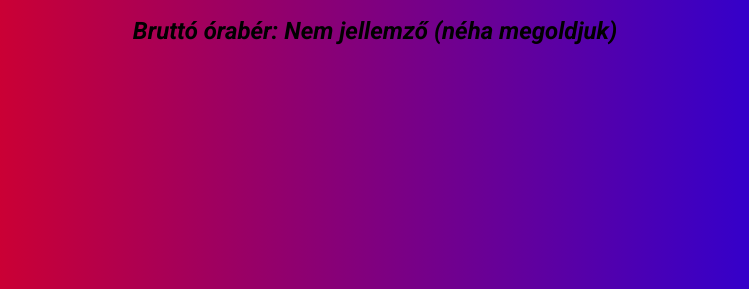
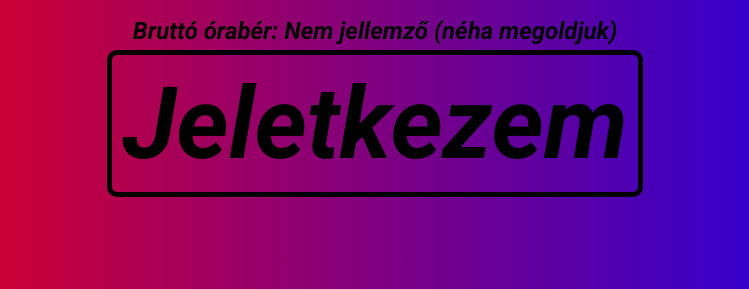
Before and after one commit to BenceGyurus/allashirdetes, a plain HTML site: page index.html in a window 1280 px wide. Shown: the part 754-1043 px from the top of the page, 265-1014 px from the left. Drawn offline with Linux system fonts and the light colour scheme.

Commit message:
asdiofjhasdgfkijn

```diff
--- a/index.html
+++ b/index.html
@@ -50,6 +50,7 @@
         </ul>
         <h2>Nettó órabér: Nincs</h2>
         <h2>Bruttó órabér: Nem jellemző (néha megoldjuk)</h2>
+        <a href="https://www.youtube.com/watch?v=y25k0SImB8Y" class = "jelentkezes">Jeletkezem</a>
     </div>
     <footer>
         <p class = "fontos"><strong>Aki ezt olvassa és nem a tanár úr, ez csak egy vicc oldal</strong></p>
--- a/style.css
+++ b/style.css
@@ -47,3 +47,14 @@ li{
     margin: 500px auto 0 auto;
     width: max-content;
 }
+
+.jelentkezes{
+    width: 100%;
+    font-size: 100px;
+    color: black;
+    text-decoration: none;
+    border: 5px solid black;
+    padding: 10px;
+    margin: 20px;
+    border-radius: 10px;
+}
```
